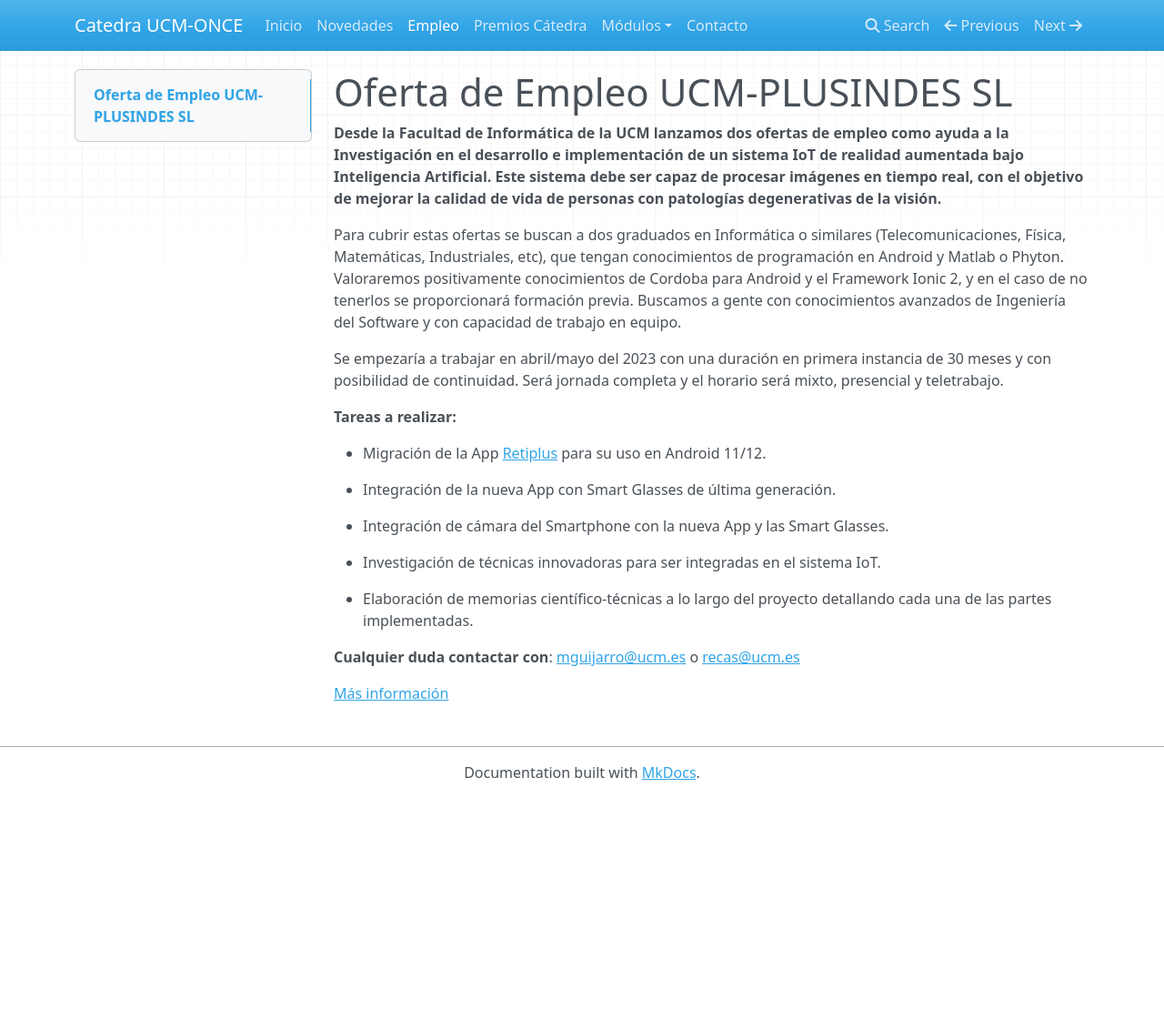
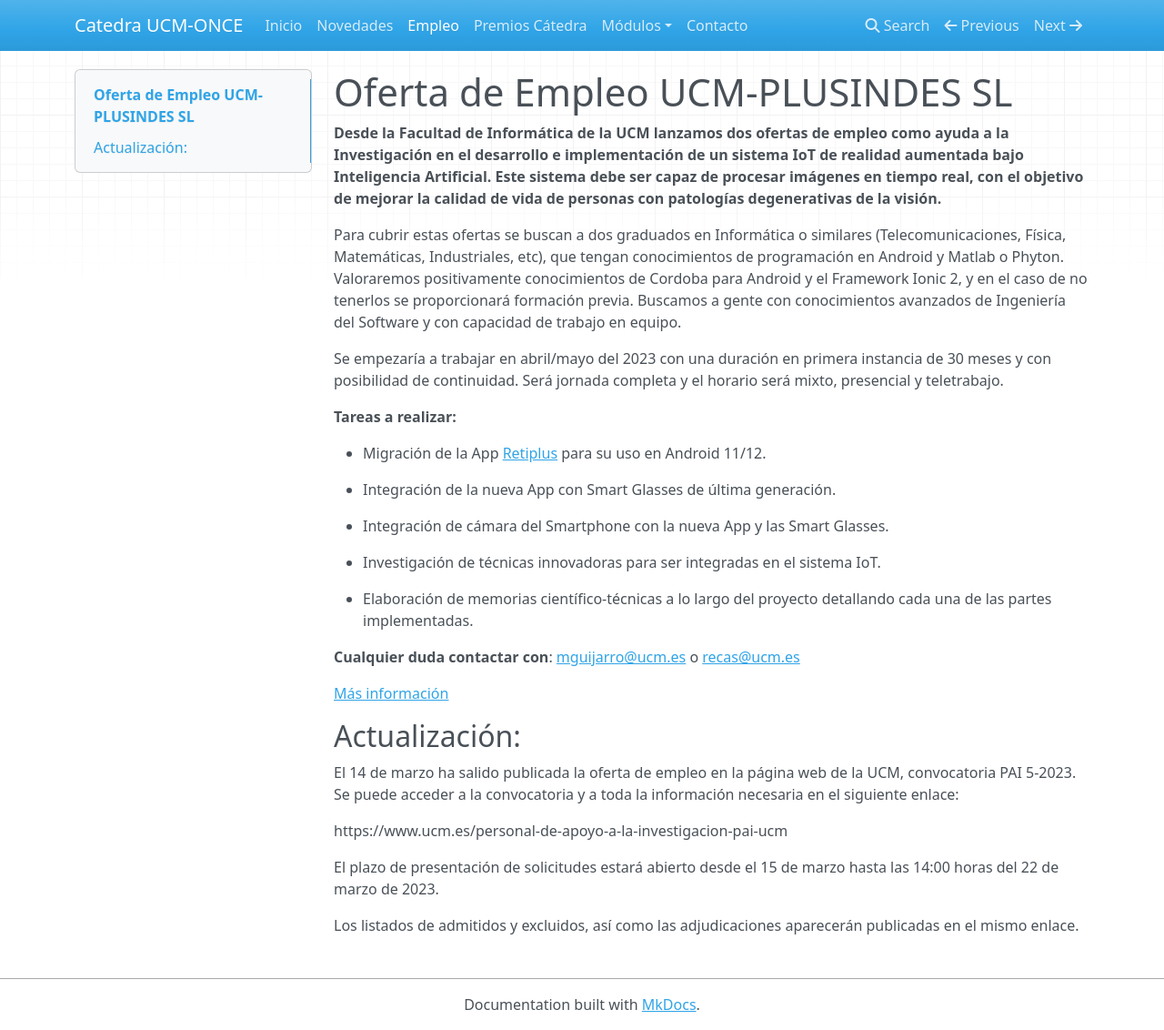
Before and after one commit to catedraonce/catedraonce.github.io, an MkDocs documentation site: the page built from docs/Empleo/index.md, in a window 1280 px wide and 1132 px high. Shown: the whole window at 91% size. Built offline with MkDocs 1.6.1, drawn with Linux system fonts in a browser that asks for light colours; nearby versions of some CDN libraries.

Commit message:
publicacion fecha oferta de empleo

```diff
--- a/docs/Empleo/index.md
+++ b/docs/Empleo/index.md
@@ -21,3 +21,13 @@ Se empezaría a trabajar en abril/mayo del 2023 con una duración en primera ins
 **Cualquier duda contactar con**: [mguijarro@ucm.es](mailto:mguijarro@ucm.es) o [recas@ucm.es](mailto:recas@ucm.es)
 
  [Más información](Oferta de empleo.pdf)
+
+## Actualización:
+
+El 14 de marzo ha salido publicada la oferta de empleo en la página web de la UCM, convocatoria PAI 5-2023. Se puede acceder a la convocatoria y a toda la información necesaria en el siguiente enlace:
+
+https://www.ucm.es/personal-de-apoyo-a-la-investigacion-pai-ucm
+
+El plazo de presentación de solicitudes estará abierto desde el 15 de marzo hasta las 14:00 horas del 22 de marzo de 2023.
+
+Los listados de admitidos y excluidos, así como las adjudicaciones aparecerán publicadas en el mismo enlace.
```
